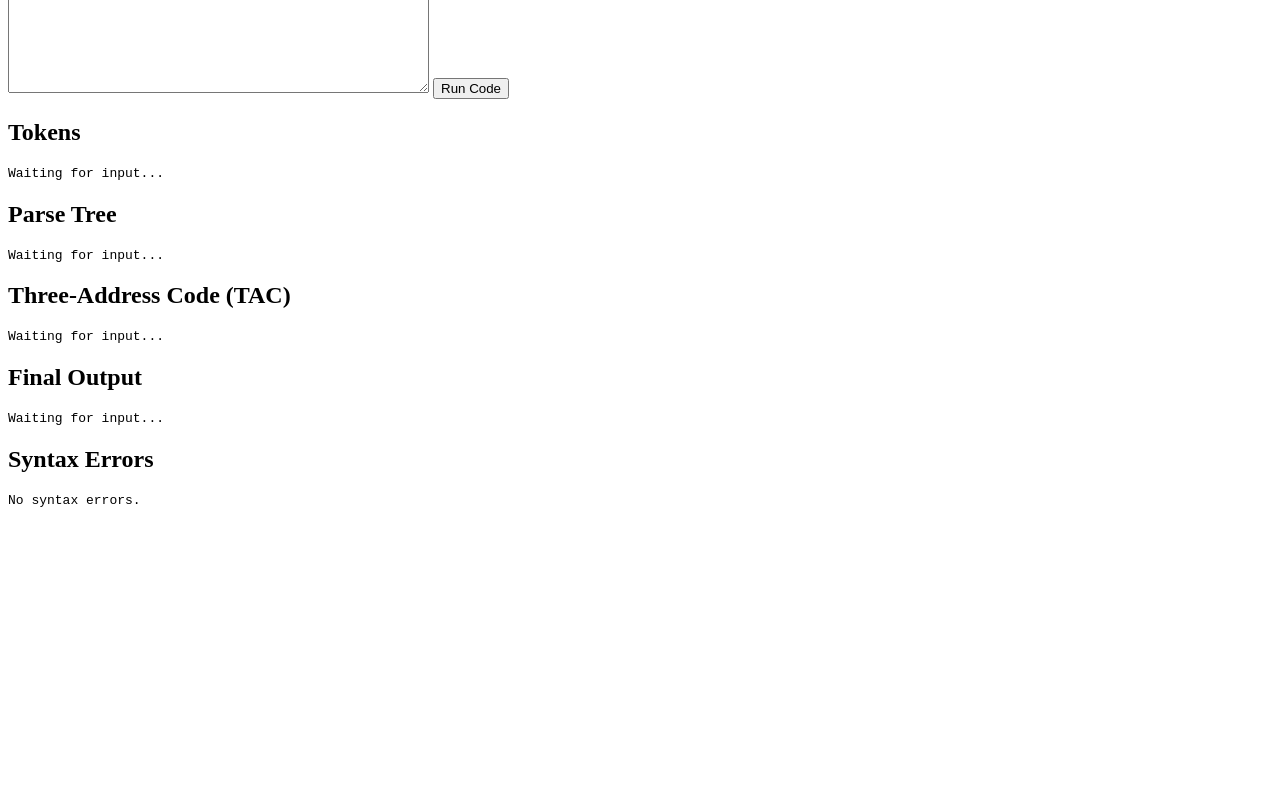
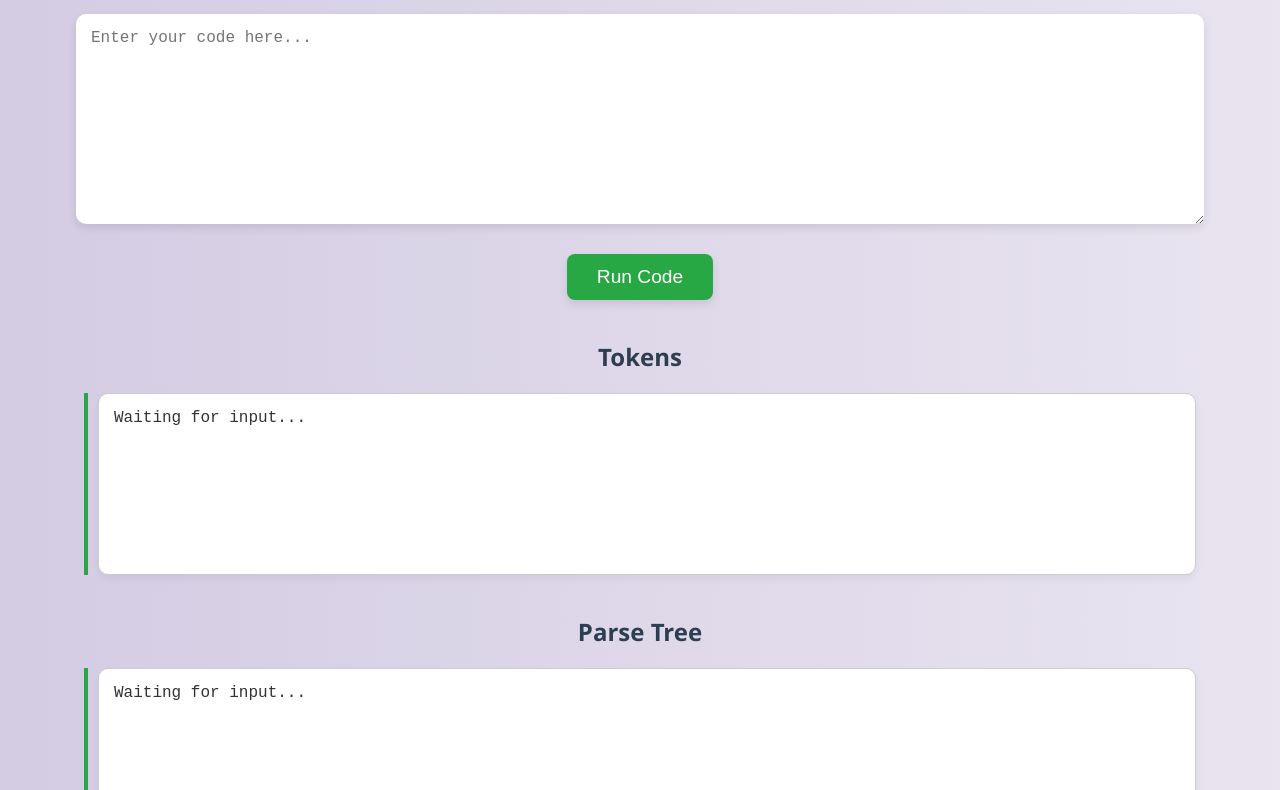
Before and after one commit to Shantanu-Mehta/Compiler, a plain HTML site: page index.html in a window 1280 px wide. Shown: the part 143-933 px from the top of the page. Before the commit the page ends 800 px from the top, so only its background shows below. Drawn offline with Linux system fonts and the light colour scheme.

Commit message:
Update style.css

```diff
--- a/style.css
+++ b/style.css
@@ -1,85 +1,125 @@
-#include "symbol_table.h"
-#include <string.h>
-#include <stdlib.h>
-#include <stdio.h>
-#include <stdbool.h>
 
-#define MAX_SYMBOLS 100
-#define ALLOW_AUTO_DECLARE 0
-
-typedef struct {
-    char name[100];
-    int value;
-    int declared;
-} Symbol;
-
-static Symbol symbols[MAX_SYMBOLS];
-static int symbol_count = 0;
-
-
-void declare_variable(const char* name) {
-    for (int i = 0; i < symbol_count; ++i) {
-        if (strcmp(symbols[i].name, name) == 0) {
-            fprintf(stderr, "Semantic Error: Variable '%s' already declared.\n", name);
-            exit(EXIT_FAILURE);
-        }
-    }
-
-    if (symbol_count >= MAX_SYMBOLS) {
-        fprintf(stderr, "Symbol table overflow.\n");
-        exit(EXIT_FAILURE);
-    }
-
-    Symbol* sym = &symbols[symbol_count++];
-    strncpy(sym->name, name, sizeof(sym->name) - 1);
-    sym->name[sizeof(sym->name) - 1] = '\0';
-    sym->value = 0;
-    sym->declared = 1;
+body {
+  font-family: 'Segoe UI', Tahoma, Geneva, Verdana, sans-serif;
+  background: linear-gradient(to right, #d3cce3, #e9e4f0);
+  margin: 0;
+  padding: 30px;
+  color: #333;
 }
 
 
-void set_variable(const char* name, int value) {
-    for (int i = 0; i < symbol_count; ++i) {
-        if (strcmp(symbols[i].name, name) == 0) {
-            symbols[i].value = value;
-            return;
-        }
-    }
-
-#if ALLOW_AUTO_DECLARE
-    declare_variable(name);
-    set_variable(name, value);
-#else
-    fprintf(stderr, "Semantic Error: Variable '%s' not declared before assignment.\n", name);
-    exit(EXIT_FAILURE);
-#endif
+h1 {
+  text-align: center;
+  font-size: 3rem;
+  color: #1a1a1a;
+  margin-bottom: 30px;
 }
 
 
-int get_variable(const char* name) {
-    for (int i = 0; i < symbol_count; ++i) {
-        if (strcmp(symbols[i].name, name) == 0) {
-            return symbols[i].value;
-        }
-    }
-
-    fprintf(stderr, "Semantic Error: Variable '%s' used without declaration.\n", name);
-    exit(EXIT_FAILURE);
+textarea {
+  display: block;
+  width: 90%;
+  margin: 0 auto 30px auto;
+  padding: 15px;
+  font-family: 'Fira Code', monospace;
+  font-size: 16px;
+  border: none;
+  border-radius: 10px;
+  box-shadow: 0 4px 10px rgba(0, 0, 0, 0.1);
+  resize: vertical;
+  background: #fff;
+  color: #000;
 }
 
 
-void reset_symbol_table() {
-    symbol_count = 0;
+button#run-btn {
+  display: block;
+  margin: 0 auto 40px auto;
+  padding: 12px 30px;
+  background-color: #28a745;
+  border: none;
+  color: white;
+  font-size: 1.2rem;
+  border-radius: 8px;
+  cursor: pointer;
+  transition: background 0.3s ease, transform 0.2s ease;
+  box-shadow: 0 4px 10px rgba(0, 0, 0, 0.1);
+}
+
+button#run-btn:hover {
+  background-color: #218838;
+}
+
+button#run-btn:active {
+  transform: scale(0.97);
 }
 
 
-void print_symbol_table() {
-    printf("=== SYMBOL TABLE ===\n");
-    for (int i = 0; i < symbol_count; ++i) {
-        printf("  %s = %d (declared: %s)\n",
-               symbols[i].name,
-               symbols[i].value,
-               symbols[i].declared ? "yes" : "no");
-    }
-    printf("====================\n");
+h2 {
+  color: #2c3e50;
+  text-align: center;
+  margin-top: 40px;
 }
+
+
+.output-wrapper {
+  width: 90%;
+  margin: 20px auto;
+  border-left: 4px solid #28a745;
+  padding-left: 10px;
+  transition: transform 0.3s ease;
+}
+
+.output-wrapper:hover {
+  transform: scale(1.01);
+}
+
+
+.output-box {
+  background-color: #ffffff;
+  border: 1px solid #ccc;
+  padding: 15px;
+  min-height: 150px;
+  max-height: 300px;
+  overflow-y: auto;
+  white-space: pre-wrap;
+  word-wrap: break-word;
+  font-family: monospace;
+  font-size: 16px;
+  border-radius: 10px;
+  box-shadow: 0 4px 8px rgba(0, 0, 0, 0.05);
+  transition: all 0.2s ease-in-out;
+}
+
+
+#error-output {
+  background-color: #fff5f5;
+  border: 1px solid #ff4d4f;
+  color: #ff4d4f;
+  font-weight: bold;
+}
+
+
+.output-box::-webkit-scrollbar {
+  width: 8px;
+}
+.output-box::-webkit-scrollbar-thumb {
+  background-color: #888;
+  border-radius: 5px;
+}
+.output-box::-webkit-scrollbar-thumb:hover {
+  background: #555;
+}
+
+
+@media (max-width: 600px) {
+  textarea, .output-wrapper {
+    width: 95%;
+    font-size: 14px;
+  }
+
+  button#run-btn {
+    font-size: 1rem;
+    padding: 10px 20px;
+  }
+}
```
